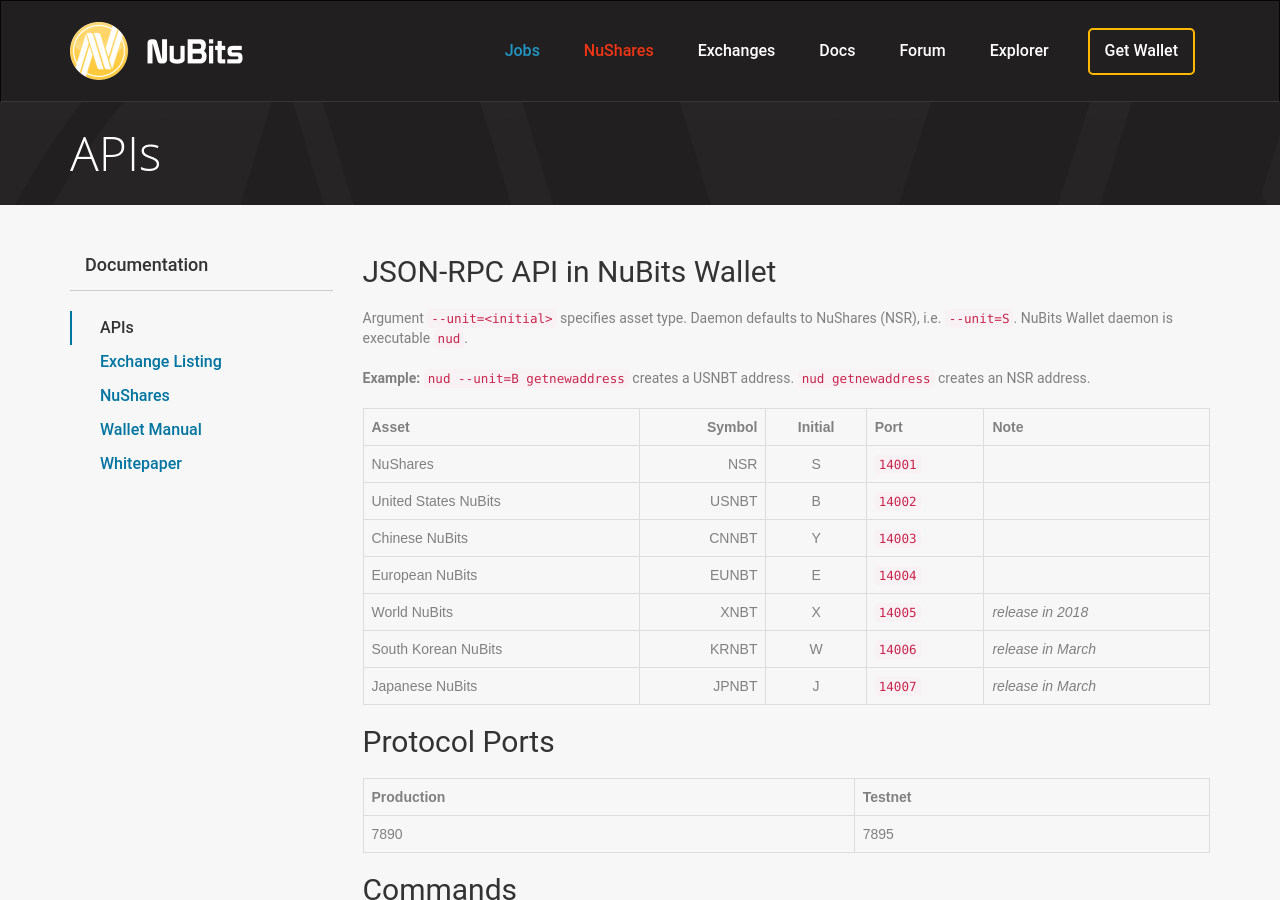
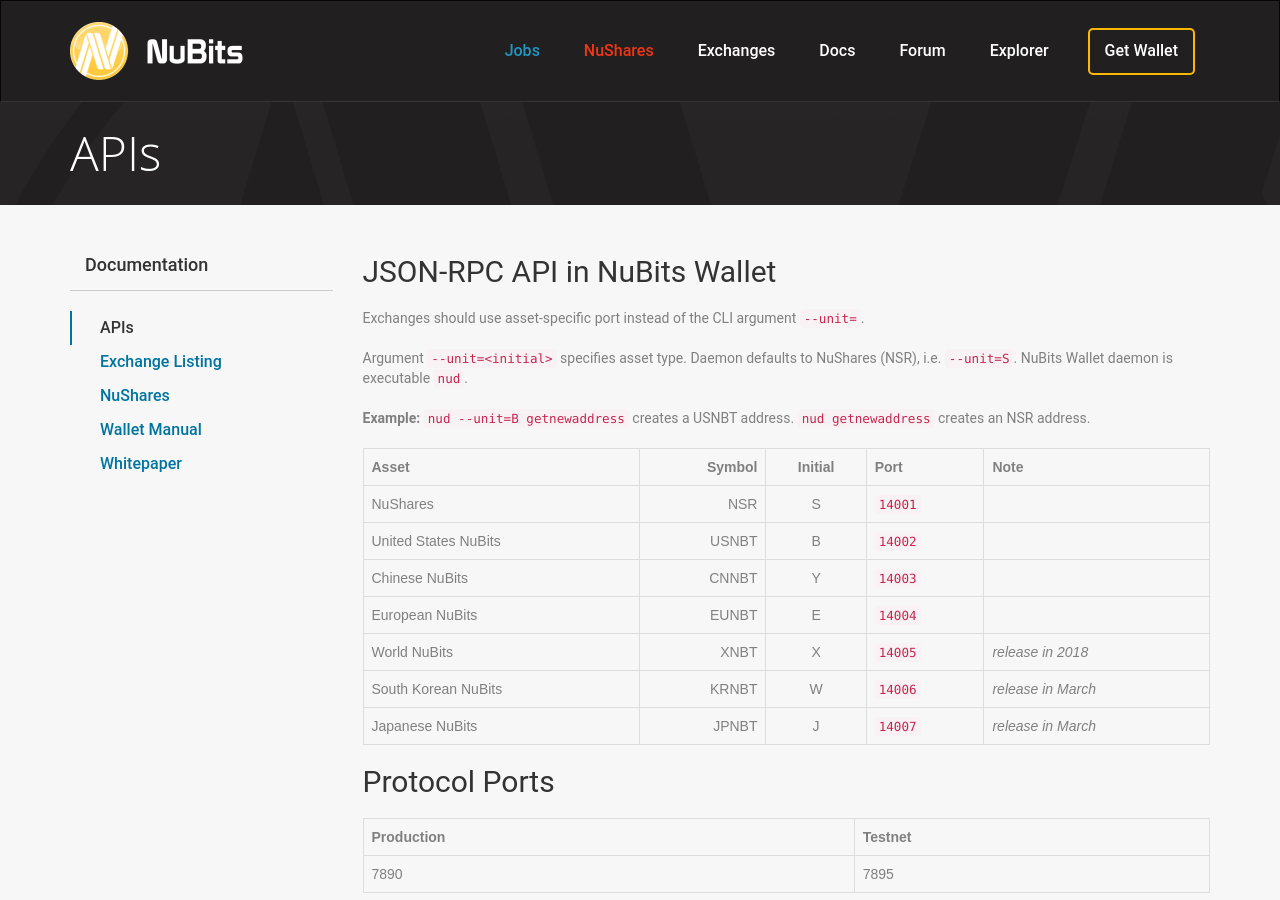
Before and after one commit to NuNetwork/nunetwork.github.io, a Jekyll site: the page built from _pages/api.md, in a window 1280 px wide and 900 px high. Built offline with Jekyll 4.4.1, drawn with Linux system fonts in a browser that asks for light colours.

Commit message:
Update api.md

```diff
--- a/_pages/api.md
+++ b/_pages/api.md
@@ -19,6 +19,8 @@
 </style>
 
 ## JSON-RPC API in NuBits Wallet
+
+Exchanges should use asset-specific port instead of the CLI argument `--unit=`.
 
 Argument `--unit=<initial>` specifies asset type. Daemon defaults to NuShares (NSR), i.e. `--unit=S`. NuBits Wallet daemon is executable `nud`.
 
```
